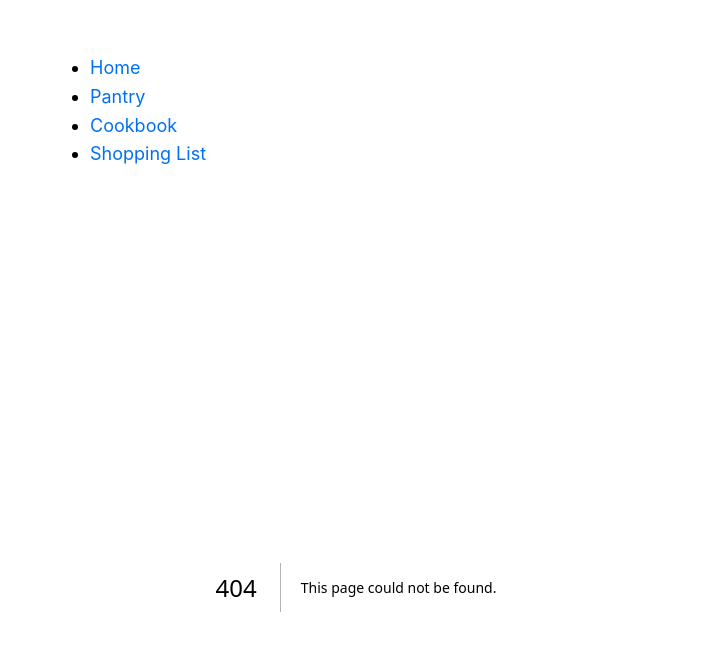
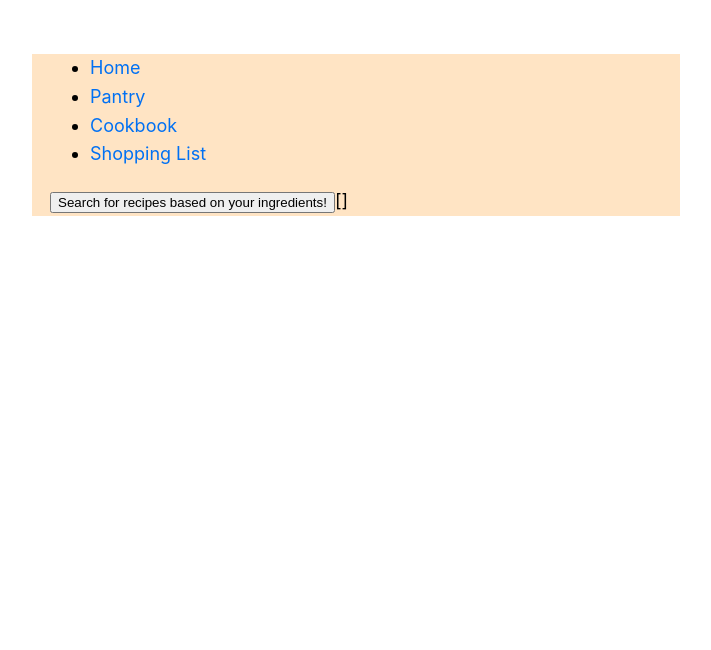
Before and after one commit to aahill50/chefdujour, a Next.js app: page /cookbook in a window 1280 px wide. Before the commit this address had no page. Shown: the top 650 px of the page, without its empty margins (284-995 px from the left). Built offline with nearby package versions, Linux system fonts and the light colour scheme.

Commit message:
separate cookbook from pantry

```diff
--- a/components/PantryIngredients.jsx
+++ b/components/PantryIngredients.jsx
@@ -10,6 +10,7 @@ export default function PantryIngredients({
 }) {
     return (
         <>
+        <h2>Items in Pantry:</h2>
             <ul>
                 {Object.entries(pantryIngredients).map(
                     ([ingredientId, ingredient]) => {
--- a/components/layout.module.css
+++ b/components/layout.module.css
@@ -2,4 +2,5 @@
     max-width: 36rem;
     padding: 0 1rem;
     margin: 3rem auto 6rem;
+    background-color: bisque;
 }
--- /dev/null
+++ b/hooks/usePantryIngredients.js
@@ -0,0 +1,23 @@
+import { useState } from 'react';
+
+// pantry to use for testing!
+const defaultPantry = {
+    1001: { id: 1001, name: 'butter', image: 'butter-sliced.jpg' },
+    1077: { id: 1077, name: 'milk', image: 'milk.png' },
+    1253: { id: 1253, name: 'american cheese', image: 'american-cheese.jpg' },
+    6159: { id: 6159, name: 'tomato soup', image: 'tomato-soup.png' },
+    11215: { id: 11215, name: 'garlic', image: 'garlic.png' },
+    11529: { id: 11529, name: 'tomato', image: 'tomato.png' },
+    18064: { id: 18064, name: 'bread', image: 'white-bread.jpg' },
+    20581: {
+        id: 20581,
+        name: 'unbleached all purpose flour',
+        image: 'flour.png',
+    },
+};
+
+export default function usePantryIngredients() {
+    const [pantryIngredients, setPantryIngredients] = useState(defaultPantry);
+
+    return { pantryIngredients, setPantryIngredients };
+}
--- /dev/null
+++ b/pages/cookbook.jsx
@@ -0,0 +1,43 @@
+import { useState } from 'react';
+import RecipeSearch from '../components/RecipeSearch';
+import usePantryIngredients from '../hooks/usePantryIngredients';
+
+export default function Cookbook() {
+    const [recipeSearchResults, setRecipeSearchResults] = useState([]);
+    const { pantryIngredients } = usePantryIngredients();
+
+    function handleRecipeSearch(e) {
+        e.preventDefault();
+
+        const ingredientsString = Object.values(pantryIngredients)
+            .map((ingredient) => ingredient.name)
+            .join(',');
+
+        fetch(
+            `/api/search?queryType=recipeSearchByIngredient&ingredients=${encodeURI(
+                ingredientsString
+            )}`,
+            {
+                headers: {
+                    Accept: 'application/json',
+                },
+            }
+        )
+            .then((response) => {
+                return response.json();
+            })
+            .then((response) => {
+                console.log(response);
+                setRecipeSearchResults(response);
+            })
+            .catch((err) => console.log(err));
+    }
+
+    return (
+        <>
+            <RecipeSearch handleRecipeSearch={handleRecipeSearch} />
+            {Object.keys(recipeSearchResults).length ? <hr /> : null}
+            {JSON.stringify(recipeSearchResults)}
+        </>
+    );
+}
```
Also changed, not shown: pages/pantry.js (+3 -18 lines).
